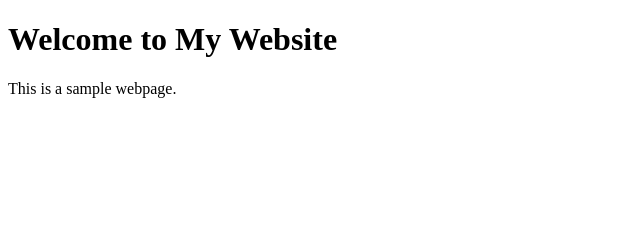
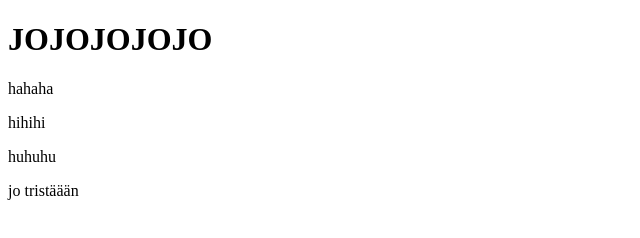
Before and after one commit to CrazzySquid/myWebsite, a plain HTML site: page index.html in a window 1280 px wide. Shown: the whole page, without its empty margins (0-640 px from the left). Drawn offline with Linux system fonts and the light colour scheme.

Commit message:
Update index.html

```diff
--- a/index.html
+++ b/index.html
@@ -11,8 +11,10 @@
 
 <body>
     <script src="app.js"></script>
-    <h1>Welcome to My Website</h1>
-    <p>This is a sample webpage.</p>
-
+    <h1>JOJOJOJOJO</h1>
+    <p>hahaha</p>
+    <p>hihihi</p>
+    <p>huhuhu</p>
+    <p>jo tristäään</p>
 </body>
 </html>
```
